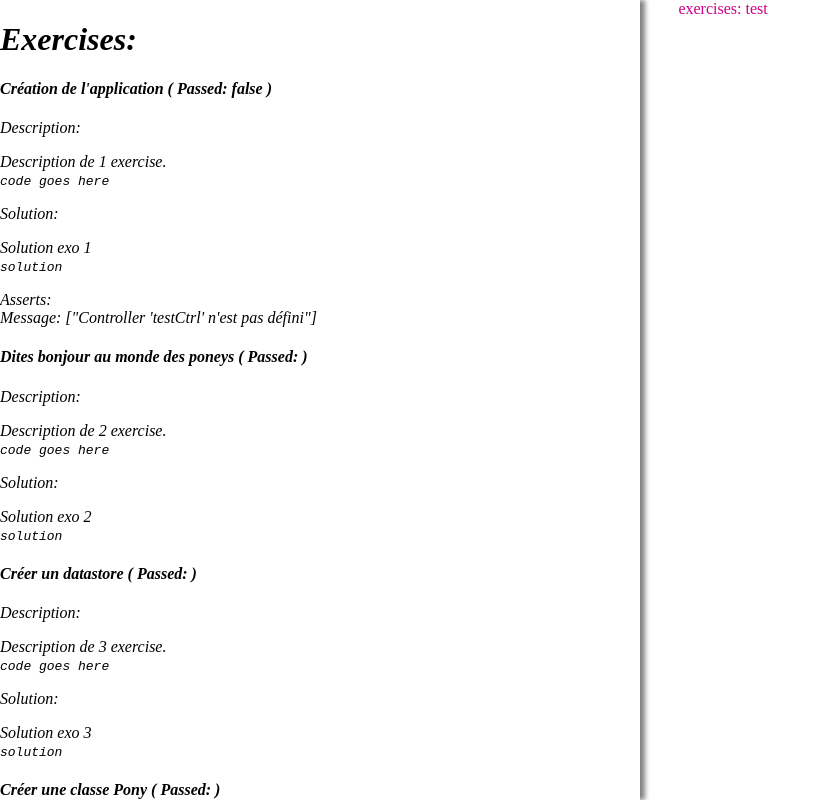
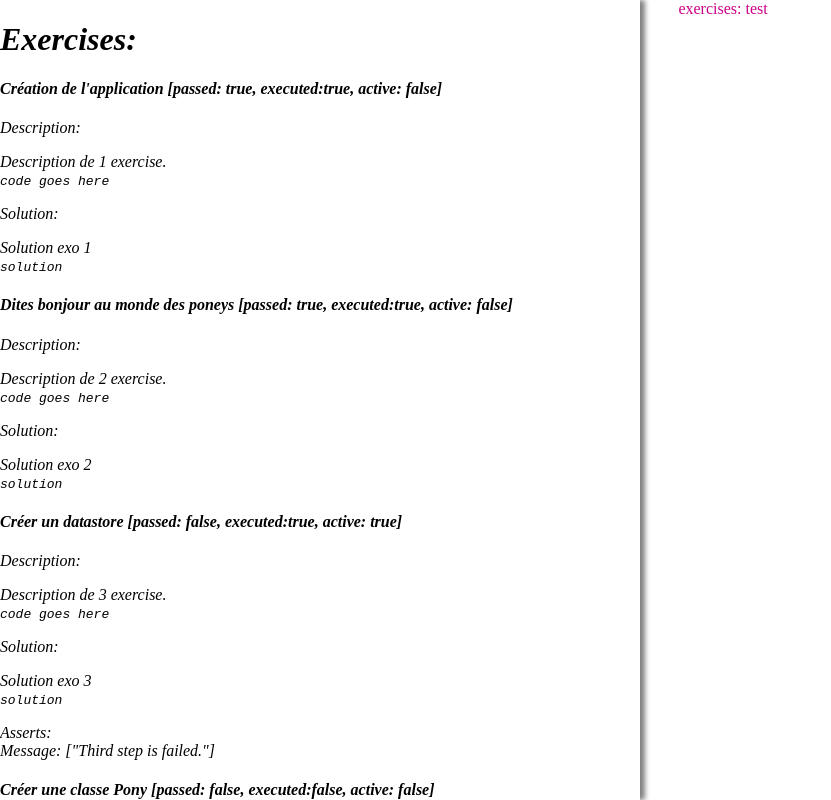
Before and after one commit to dimapod/angular-tuto-2-panes, a website: page app/index.html in a window 1280 px wide. Shown: the whole page, without its empty margins (0-831 px from the left). Drawn offline with nearby package versions, Linux system fonts and the light colour scheme.

Commit message:
Show status

```diff
--- a/app/tuto/tuto.html
+++ b/app/tuto/tuto.html
@@ -2,20 +2,17 @@
     <h1>Exercises:</h1>
 
     <div ng-repeat="step in steps">
-        <h4>{{step.title}} ( Passed: {{step.passed}} )</h4>
+        <h4>{{step.title}} [passed: {{step.passed}}, executed:{{step.executed}}, active: {{step.isActive()}}]</h4>
 
         <p>Description:</p>
-
         <div ng-include="step.detailTemplateName"></div>
 
         <p>Solution:</p>
-
         <div ng-include="step.solutionTemplateName"></div>
-
 
         <p ng-hide="step.errors.length == 0">
             Asserts:<br>
-            Message: {{step.errors}} <br>
+            Message: {{step.errors}}
         </p>
 
     </div>
--- a/app/tuto/tuto.js
+++ b/app/tuto/tuto.js
@@ -17,7 +17,7 @@ angular.module('tuto').service('exercise', function ($controller) {
         test: function () {
             ok(false, "Test not implemented")
         },
-        passed: undefined,
+        passed: false,
         executed: false,
         errors: [],
         isActive: function () {
@@ -73,8 +73,7 @@ angular.module('tuto').service('exercise', function ($controller) {
             detailTemplateName: "tuto/views/tutorial-step-ds.html",
             solutionTemplateName: "tuto/views/tutorial-solution-ds.html",
             test: function () {
-//                ok(false, "Third step. Test 1");
-//                ok(false, "Third step. Test 2");
+                ok(false, "Third step is failed.");
             }
         }),
         Object.create(Step).init({
```
